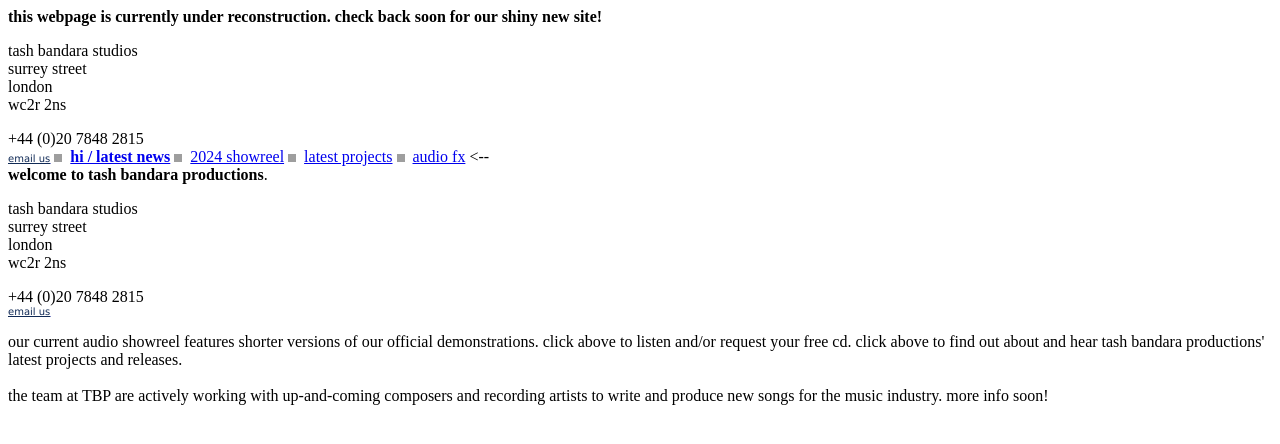
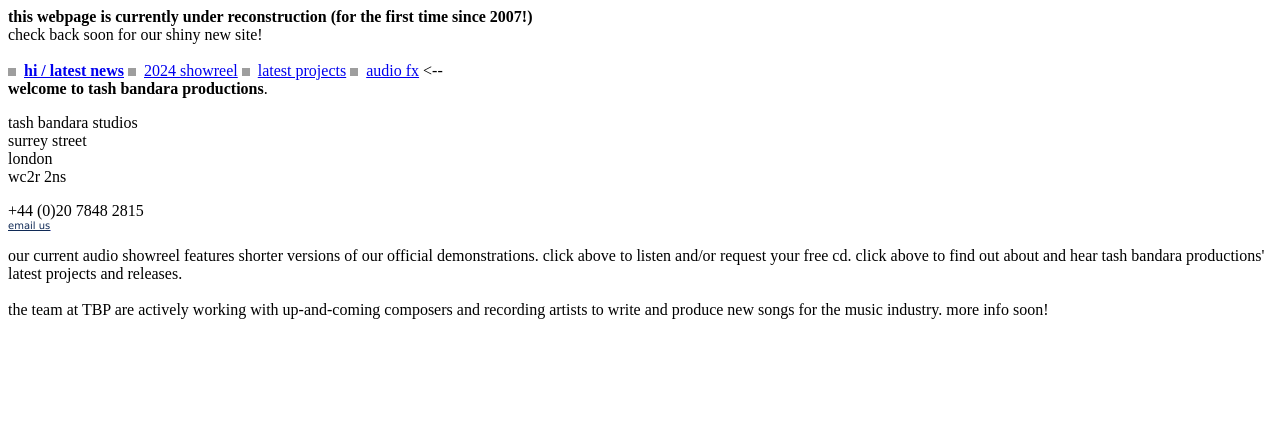
Before and after one commit to tashbandara/web, a plain HTML site: page index.html in a window 1280 px wide. Drawn offline with Linux system fonts and the light colour scheme; grey boxes are pictures that could not be loaded.

Commit message:
Update index.html

```diff
--- a/index.html
+++ b/index.html
@@ -8,10 +8,7 @@
 </script>
 
 	<tr valign="TOP">
-		<td width="25%"><b>this webpage is currently under reconstruction. check back soon for our shiny new site!</b>
-		<p>tash bandara studios<br>surrey street<br>london<br>wc2r 2ns</p><p>+44 (0)20 7848 2815<br><a href="mailto:tash@tashbandara.co.uk"><span style="font-family: Verdana, Arial, Helvetica, sans-serif; font-size: 10px; color: #102a56; text-decoration: underline">email us</span></a>
-
-
+		<td width="25%"><b>this webpage is currently under reconstruction (for the first time since 2007!) </b> <br>check back soon for our shiny new site!<br><br>
 
 	<tr height="19">
 		<td bgcolor="#000000"><img name="img1" src="https://web.archive.org/web/20040610105441im_/http://www.music4.com/images/butt1off.jpg" height="8" width="8"><b>&nbsp;&nbsp;<a href="javascript:void(null);" onclick="popupWindow();" onmouseover="imgOn('img1'); return true" onmouseout="imgOff('img1')">hi / latest news</a></b><a></a></td>
```
